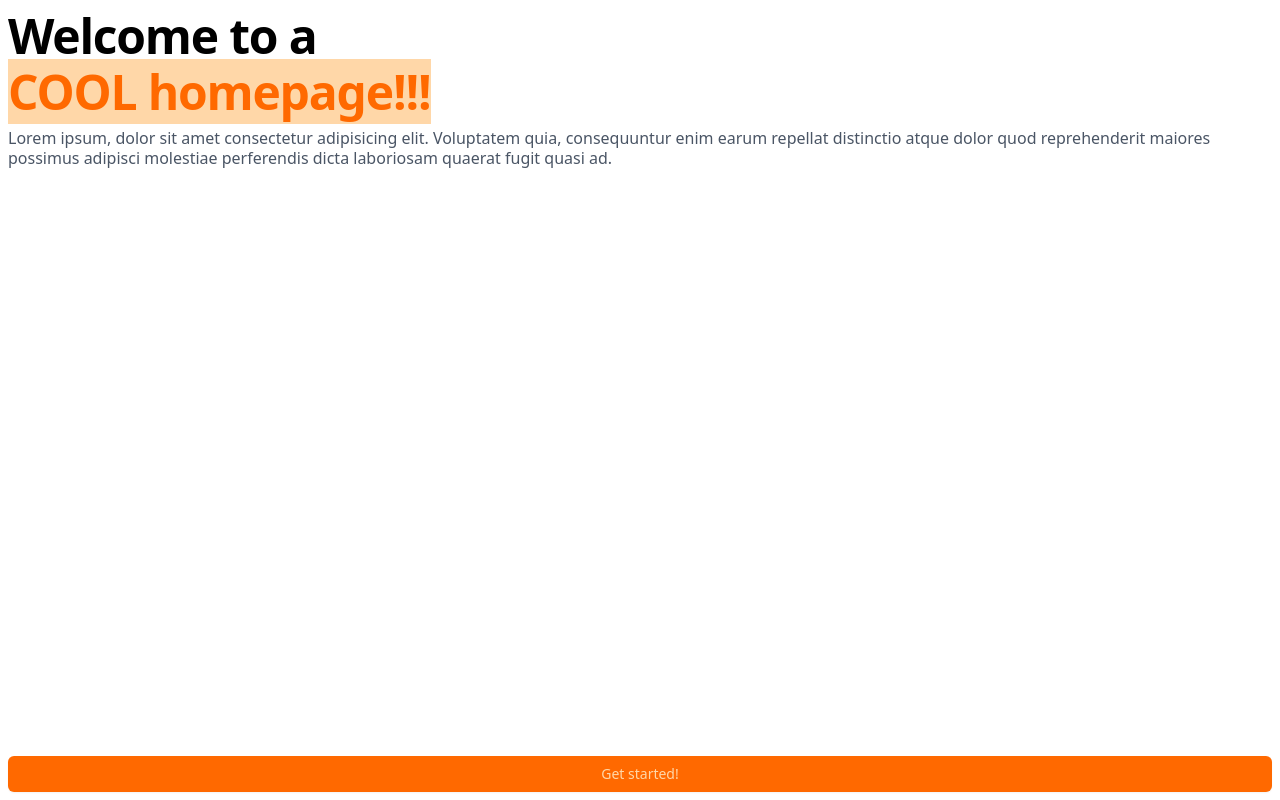
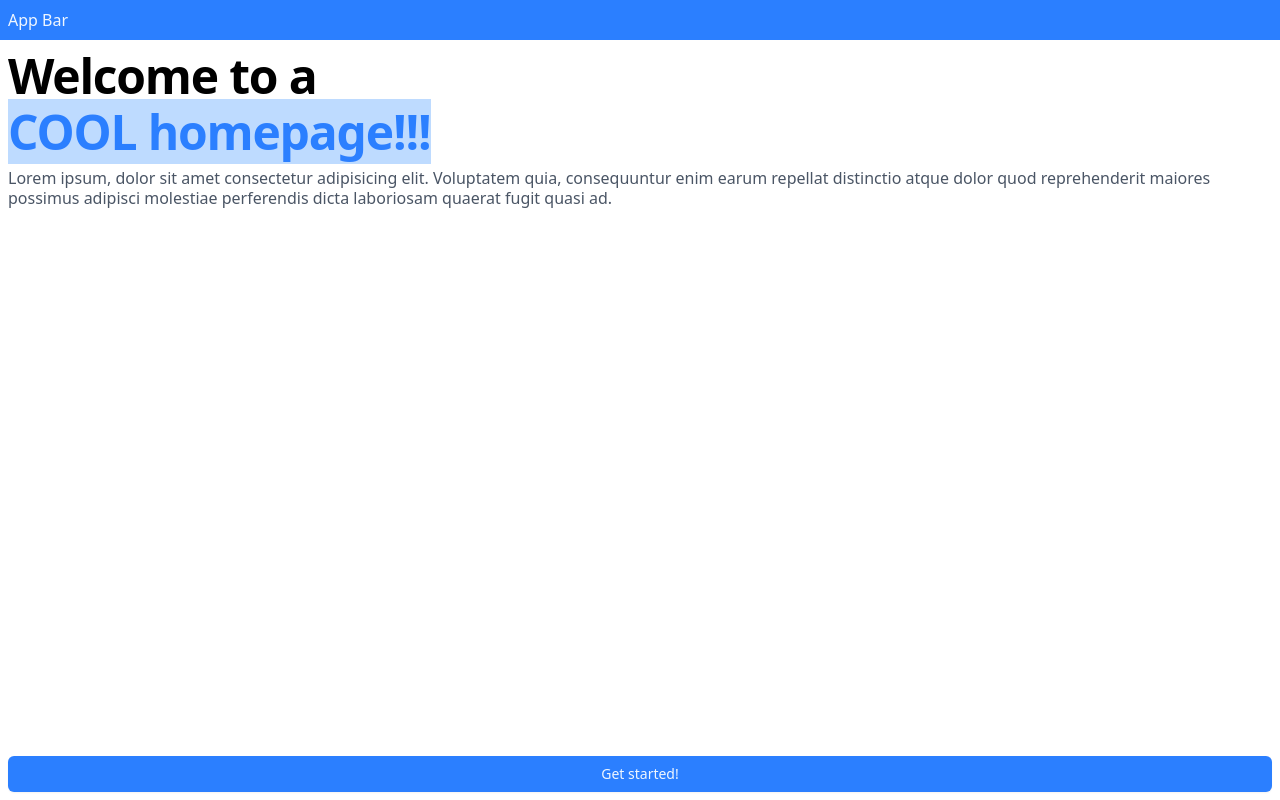
Before and after one commit to phirom-02/authentication-frontend, a React (Vite) app: page /home in a window 1280 px wide. Built offline with nearby package versions, Linux system fonts and the light colour scheme.

Commit message:
refactor: made some ui changes on signup page

```diff
--- a/src/features/auth/components/signup/SignupForm.tsx
+++ b/src/features/auth/components/signup/SignupForm.tsx
@@ -1,11 +1,15 @@
+import { Button } from "@/components/ui/button";
 import { Input } from "@/components/ui/input";
+import { Stack } from "@/components/ui/stack";
 
 export default function SignupForm() {
   return (
-    <div>
+    <Stack className="p-2 gap-2">
       <Input placeholder="username" />
       <Input placeholder="email" />
       <Input placeholder="password" />
-    </div>
+
+      <Button className="bg-blue-500 text-blue-50 mt-auto">Signup</Button>
+    </Stack>
   );
 }
--- a/src/features/auth/pages/signup/index.tsx
+++ b/src/features/auth/pages/signup/index.tsx
@@ -1,12 +1,12 @@
 import { SignupForm } from "@/features/auth/components/signup";
 import { createLazyRoute } from "@tanstack/react-router";
 
-function index() {
+function Page() {
   return <SignupForm />;
 }
 
 const Signup = createLazyRoute("/signup")({
-  component: index,
+  component: Page,
 });
 
 export default Signup;
--- a/src/features/home/index.tsx
+++ b/src/features/home/index.tsx
@@ -4,11 +4,11 @@ import { createLazyRoute, Link } from "@tanstack/react-router";
 
 function Page() {
   return (
-    <Stack className="gap-2 p-2 h-screen">
+    <Stack className="gap-2 p-2">
       <h1 className="scroll-m-20 text-4xl font-extrabold tracking-tight lg:text-5xl leading-14">
         Welcome to a
         <br />
-        <span className="text-orange-500 bg-orange-200"> COOL homepage!!!</span>
+        <span className="text-blue-500 bg-blue-200"> COOL homepage!!!</span>
       </h1>
       <p className="leading-5 text-gray-600">
         Lorem ipsum, dolor sit amet consectetur adipisicing elit. Voluptatem
@@ -16,7 +16,7 @@ function Page() {
         reprehenderit maiores possimus adipisci molestiae perferendis dicta
         laboriosam quaerat fugit quasi ad.
       </p>
-      <Button className="bg-orange-500 text-orange-200 mt-auto">
+      <Button className="bg-blue-500 text-blue-50 mt-auto">
         <Link to="/signup">Get started!</Link>
       </Button>
     </Stack>
--- a/src/routes/index.tsx
+++ b/src/routes/index.tsx
@@ -1,3 +1,4 @@
+import { AppBar, AppContainer } from "@/components/layout";
 import {
   createBrowserHistory,
   createRootRouteWithContext,
@@ -14,7 +15,12 @@ interface RouterContext {
 }
 
 const rootRoute = createRootRouteWithContext<RouterContext>()({
-  component: () => <Outlet />,
+  component: () => (
+    <AppContainer>
+      <AppBar />
+      <Outlet />
+    </AppContainer>
+  ),
 });
 
 const getParentRoute = () => rootRoute;
```
